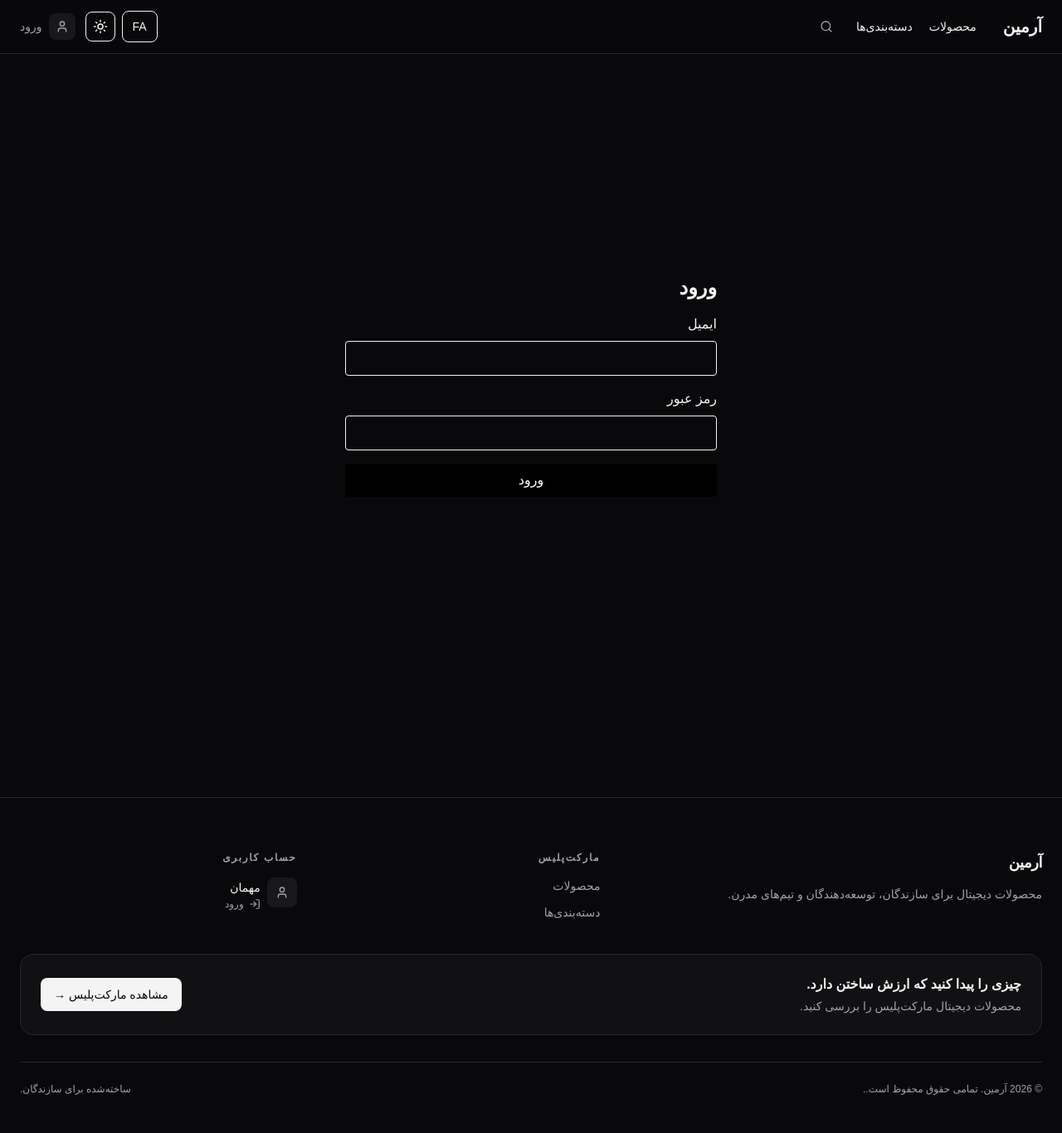
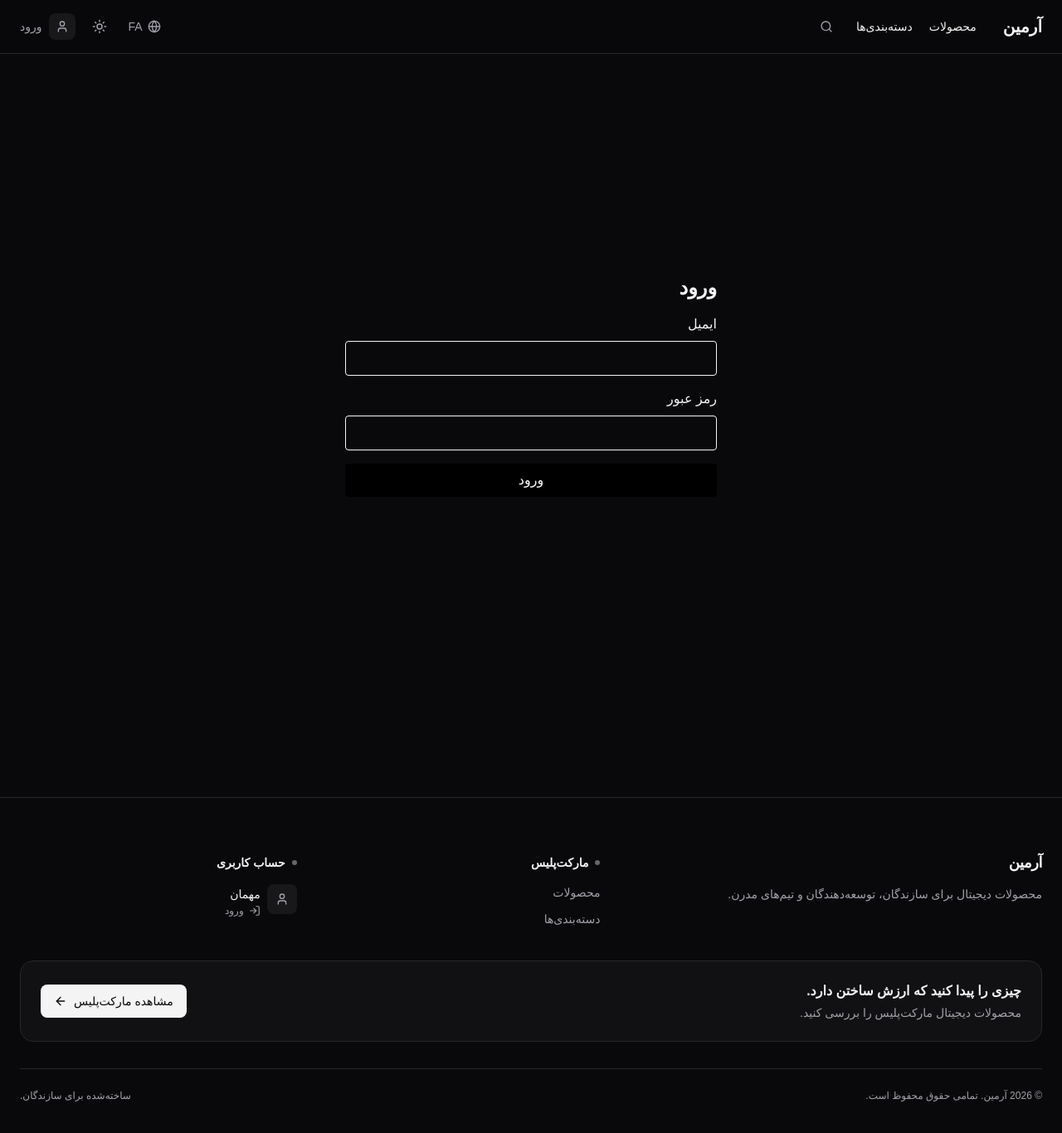
Before and after one commit to dxmersila/armin-web, a Next.js app: page /login in a window 1280 px wide. Shown: the top 1366 px of the page at 83% size. Built offline with nearby package versions, Linux system fonts and the light colour scheme; no server answers.

Commit message:
style: polish language theme and footer controls

```diff
--- a/src/components/language/LanguageSwitcher.tsx
+++ b/src/components/language/LanguageSwitcher.tsx
@@ -1,4 +1,6 @@
 'use client'
+
+import { Globe } from 'lucide-react'
 
 import {
   locales,
@@ -24,9 +26,10 @@ export default function LanguageSwitcher() {
     <button
       type="button"
       onClick={handleChange}
-      className="rounded-lg border px-3 py-2 text-sm transition"
+      className="inline-flex items-center gap-1.5 rounded-lg px-2.5 py-2 text-sm text-muted transition hover:bg-surface-muted hover:text-foreground"
       aria-label={t('common.changeLanguage')}
     >
+      <Globe className="size-4" />
       {locale.toUpperCase()}
     </button>
   )
--- a/src/components/layout/Footer.tsx
+++ b/src/components/layout/Footer.tsx
@@ -1,6 +1,7 @@
 'use client'
 
 import Link from 'next/link'
+import { ArrowRight } from 'lucide-react'
 
 import UserMenu from '@/components/layout/UserMenu'
 import { useTranslations } from '@/hooks/useTranslations'
@@ -11,7 +12,7 @@ export default function Footer() {
   return (
     <footer className="mt-24 border-t border-border">
       <div className="mx-auto w-full max-w-7xl px-4 py-12 sm:px-6 lg:py-16">
-        <div className="grid gap-10 md:grid-cols-[1.5fr_1fr_1fr] md:gap-8">
+        <div className="grid gap-10 lg:grid-cols-[1.5fr_1fr_1fr] lg:gap-8">
           <div className="max-w-sm">
             <Link
               href="/"
@@ -25,8 +26,13 @@ export default function Footer() {
             </p>
           </div>
 
-          <div>
-            <h2 className="text-xs font-semibold uppercase tracking-[0.14em] text-muted">
+          <div className="grid gap-10 md:grid-cols-2 lg:contents">
+            <div className="md:order-2 lg:order-none">
+              <h2 className="inline-flex items-center gap-2 text-sm font-semibold text-foreground">
+                <span
+                  aria-hidden="true"
+                  className="size-1.5 rounded-full bg-foreground/40"
+                />
                 {t('footer.marketplace')}
               </h2>
 
@@ -47,13 +53,18 @@ export default function Footer() {
               </nav>
             </div>
 
-          <div>
-            <h2 className="text-xs font-semibold uppercase tracking-[0.14em] text-muted">
+            <div className="md:order-1 lg:order-none">
+              <h2 className="inline-flex items-center gap-2 text-sm font-semibold text-foreground">
+                <span
+                  aria-hidden="true"
+                  className="size-1.5 rounded-full bg-foreground/40"
+                />
                 {t('footer.account')}
               </h2>
 
               <div className="mt-4">
                 <UserMenu />
+              </div>
             </div>
           </div>
         </div>
@@ -73,14 +84,15 @@ export default function Footer() {
             href="/items"
             className="mt-4 inline-flex shrink-0 items-center justify-center rounded-lg bg-foreground px-4 py-2.5 text-sm font-medium text-background transition-opacity hover:opacity-85 md:mt-0"
           >
-            {t('footer.ctaButton')} →
+            {t('footer.ctaButton')}
+            <ArrowRight className="ms-2 size-4 rtl:rotate-180" />
           </Link>
         </div>
 
         <div className="mt-8 flex flex-col gap-3 border-t border-border pt-6 text-xs text-muted sm:flex-row sm:items-center sm:justify-between">
           <p>
             © {new Date().getFullYear()} {t('common.appName')}.{' '}
-            {t('footer.allRightsReserved')}.
+            {t('footer.allRightsReserved')}
           </p>
 
           <p>
--- a/src/components/theme/ThemeToggle.tsx
+++ b/src/components/theme/ThemeToggle.tsx
@@ -29,7 +29,7 @@ export default function ThemeToggle() {
           ? t('common.switchToLight')
           : t('common.switchToDark')
       }
-      className="rounded-lg border p-2 transition"
+      className="inline-flex items-center justify-center rounded-lg p-2 text-muted transition hover:bg-surface-muted hover:text-foreground"
     >
       {isDark ? (
         <Sun size={18} />
```
Lines whose indentation alone changed are shown as unchanged.
